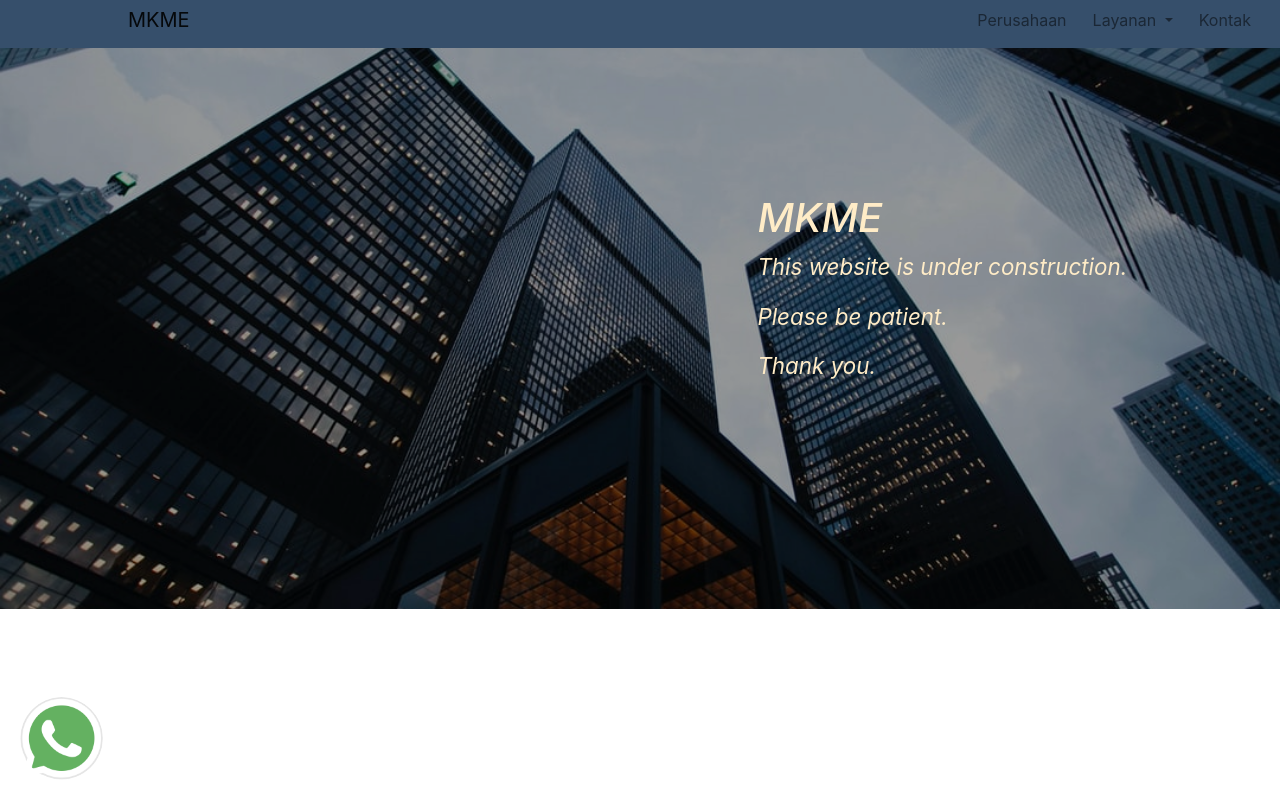
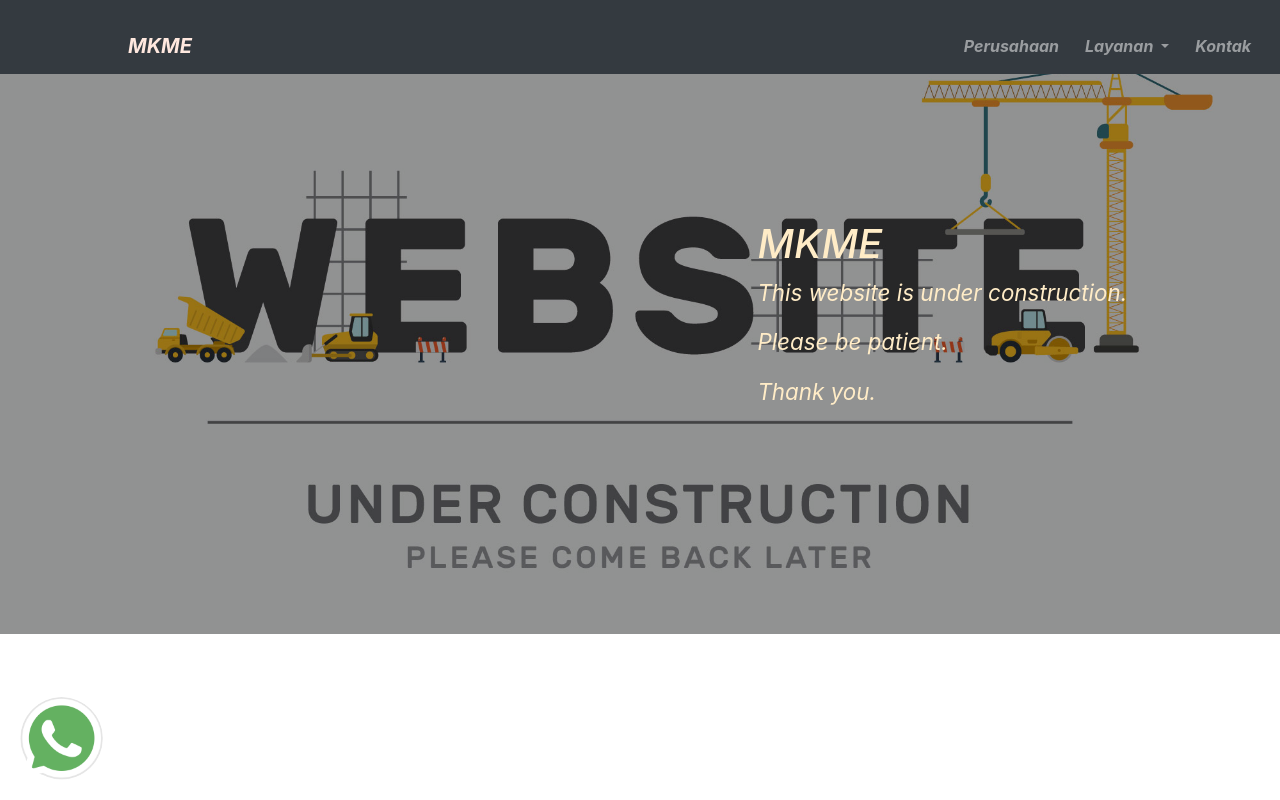
Before and after one commit to reinalseifer/Company, a plain HTML site: page index.html in a window 1280 px wide. Drawn offline with nearby package versions, Linux system fonts and the light colour scheme.

Commit message:
Add files via upload

```diff
--- a/css/styles.css
+++ b/css/styles.css
@@ -22,10 +22,21 @@ h3 {
 /* Section Header */
 
 .navbar {
-  background-color: #364f6b;
   margin-bottom: 0px;
   padding-left: 10%;
-  padding-top: 0%;
+  padding-top: 2%;
+}
+
+.brand {
+  color: #ffe8df;
+  font-weight: bold;
+  font-size: 20px;
+  font-style: italic;
+
+}
+
+.brand:hover {
+  color: #ffe8df;
 }
 
 .navbar1 {
@@ -42,23 +53,27 @@ h3 {
   margin: 20px;
 }
 
+
 /* Color option selection #dddddd #f1d1d1 #ffe8df */
 
 .nav-item {
   padding: 0 5px;
 }
 
-.dropdown-menu {
-  background-color: #ffe8df;
+.dropdown-item {
+  color: white;
+  transition: 2s;
+  transition-timing-function: ease-in-out;
 }
+
 
 .dropdown-item:hover {
   background-color: #ddd;
   text-decoration: underline;
 }
 
+
 .nav-item:hover {
-  background-color: #ddd;
   text-decoration: underline;
 }
 
@@ -77,6 +92,8 @@ h3 {
   background-repeat: no-repeat;
   background-size: cover;
   height: 100%;
+  transition: 2s;
+  transition-timing-function: ease-in-out;
 }
 
 #title .container-fluid {
@@ -86,11 +103,16 @@ h3 {
   color: #ffecc7;
   font-style: italic;
   font-size: 1.4rem;
+  transition: 2s;
+  transition-timing-function: ease-in-out;
 }
 
-.title-image {
-  width: 20%;
-  height: 30%;
+#title:hover {
+  background-image: url("../css/images/website.jpg");
+  background-position: center;
+  background-repeat: no-repeat;
+  background-size: cover;
+  height: 100%;
 }
 
 /* Feature */
--- a/index.html
+++ b/index.html
@@ -8,6 +8,7 @@
     <link rel="icon" href="favicon.ico">
 
     <title>PT. Mitra Kencana Mandiri Entertainment</title>
+
 
   <!-- Google Fonts -->
   <link href="https://fonts.googleapis.com/css2?family=Open+Sans+Condensed:wght@300&display=swap" rel="stylesheet">
@@ -33,9 +34,9 @@
 
     <!-- Nav Bar -->
 
-    <nav class="navbar navbar-expand-lg navbar-light">
+    <nav class="navbar navbar-expand-lg navbar-dark bg-dark">
 
-      <a class="navbar-brand" href="index.html">MKME</a>
+      <a class="brand" href="index.html">MKME</a>
 
       <button class="navbar-toggler" type="button" data-toggle="collapse" data-target="#navbarTogglerDemo02">
         <span class="navbar-toggler-icon"></span>
@@ -43,7 +44,7 @@
 
       <div class="collapse navbar-collapse" id="navbarTogglerDemo02">
 
-        <ul class="navbar-nav ml-auto">
+        <ul class="navbar-nav ml-auto brand">
           <li class="nav-item">
             <a class="nav-link" href="">Perusahaan</a>
           </li>
@@ -51,7 +52,7 @@
             <a class="nav-link dropdown-toggle" href="#" id="navbarDropdown" role="button" data-toggle="dropdown" aria-haspopup="true" aria-expanded="false">
               Layanan
             </a>
-            <div class="dropdown-menu" aria-labelledby="navbarDropdown">
+            <div class="dropdown-menu bg-dark " aria-labelledby="navbarDropdown">
               <a class="dropdown-item" href="#">Layanan1</a>
               <div class="dropdown-divider"></div>
               <a class="dropdown-item" href="#">Layanan2</a>
```
Also changed, not shown: css/images/website.jpg (added).
